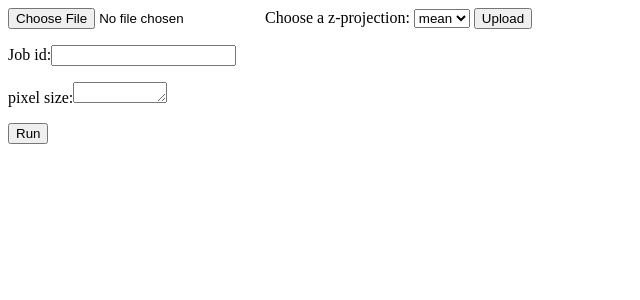
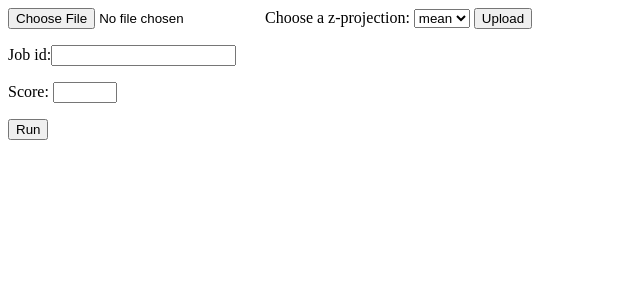
Before and after one commit to JunwooParkSaribu/HttpServer, a Flask app: page /upload/rad51 in a window 1280 px wide. Shown: the top 300 px of the page, without its empty margins (0-640 px from the left). Run offline with Flask 3, Linux system fonts and the light colour scheme.

Commit message:
rad51 update

```diff
--- a/main.py
+++ b/main.py
@@ -220,15 +220,16 @@ def rad51_classify():
         if 'run_program' in request.form:
             job_type = 'Rad51_protein'
             z_projection = session['z_projection']
-            pixel_size = (15, 15)
+            score = 50
 
             if 'job_id' not in request.form:
                 print('Input job id')
                 return redirect(request.url)
 
-            if 'coord_data' in request.form:
-                pixel_size = request.form.get('coord_data')
-                pixel_size = (int(pixel_size.split(',')[0]), int(pixel_size.split(',')[1]))
+            if 'score' in request.form:
+                score = int(request.form.get('score'))
+                if score < 0 or score > 100:
+                    score = 0
             job_id = request.form['job_id']
 
             try:
@@ -255,8 +256,7 @@ def rad51_classify():
                 input_str += f'data = {UPLOAD_FOLDER}/{job_id}/{session["rad51_filename"]}\n'
                 input_str += f'save_dir = {SAVE_FOLDER}/{job_id}\n'
                 input_str += f'model_dir = {MODEL_FOLDER}/model_rad51_protein\n'
-                input_str += f'pixel_size = {str(min(pixel_size))}\n'
-                input_str += f'z_projection = {z_projection}'
+                input_str += f'score = {str(score)}\n'
                 f.write(input_str)
 
             for dummy in os.scandir(f'./static/dummy'):
--- a/templates/rad51.html
+++ b/templates/rad51.html
@@ -32,7 +32,10 @@
 
 <form method="post" enctype="multipart/form-data">
     <p>Job id:<input type="text" name="job_id"></p>
-    <p>pixel size:<textarea name="coord_data" id="coord" rows="1" cols="9"></textarea></p>
+    <p>
+    <label>Score:</label>
+    <input type="number" id="score" name="score" min="0" max="100">
+    </p>
     <script src="/static/draw.js"></script>
     <button type="submit" name="run_program">Run</button>
 </form>
```
Also changed, not shown: fiona.db.
